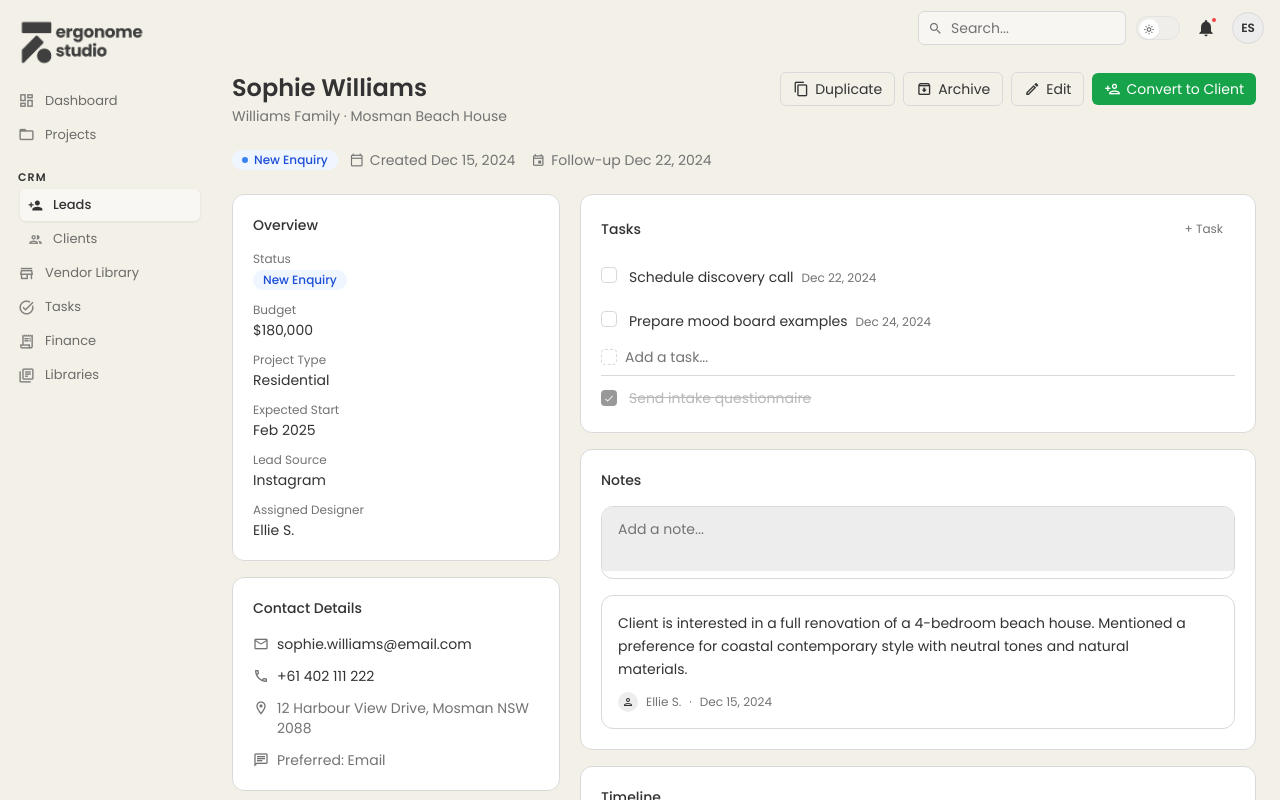
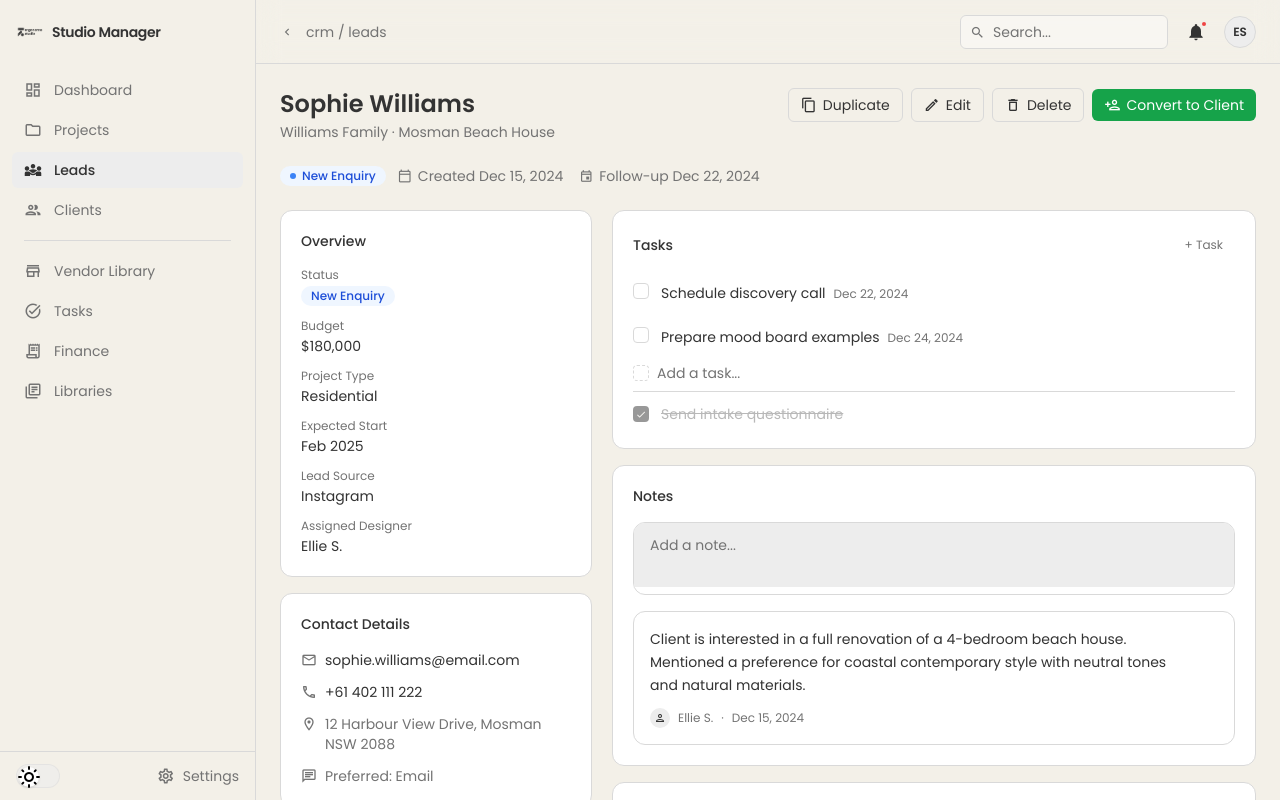
Before and after one commit to mtoma09/studio-os, a Next.js app: page /crm/leads/lead-1 in a window 1280 px wide. Shown: the top 800 px of the page. Built offline with nearby package versions, Linux system fonts and the light colour scheme.

Commit message:
Update UI and add search sources

```diff
--- a/app/(app)/crm/clients/[id]/page.tsx
+++ b/app/(app)/crm/clients/[id]/page.tsx
@@ -1,5 +1,6 @@
 'use client';
 
+import { useState } from 'react';
 import Link from 'next/link';
 import { mockClients, formatBudget } from '@/lib/crm-data';
 import { ClientStatusBadge } from '@/components/crm/StatusBadge';
@@ -20,7 +21,10 @@ interface Props {
 
 export default function ClientDetailPage({ params }: Props) {
   const { id } = params;
-  const client = mockClients.find((c) => c.id === id);
+  const [clients, setClients] = useState(mockClients);
+  const [showEdit, setShowEdit] = useState(false);
+  const [showDelete, setShowDelete] = useState(false);
+  const client = clients.find((c) => c.id === id);
 
   if (!client) {
     return (
@@ -48,15 +52,11 @@ export default function ClientDetailPage({ params }: Props) {
         </div>
 
         <div className="flex items-center gap-2 flex-shrink-0">
-          <button className="notion-button border border-border text-sm">
-            <span className="material-icons-outlined" style={{ fontSize: 16 }}>archive</span>
-            Archive
-          </button>
-          <button className="notion-button border border-border text-sm">
+          <button onClick={() => setShowEdit(true)} className="notion-button border border-border text-sm">
             <span className="material-icons-outlined" style={{ fontSize: 16 }}>edit</span>
             Edit
           </button>
-          <button className="notion-button border border-border text-sm">
+          <button onClick={() => setShowDelete(true)} className="notion-button border border-border text-sm">
             <span className="material-icons-outlined" style={{ fontSize: 16 }}>delete_outline</span>
             Delete
           </button>
@@ -188,6 +188,48 @@ export default function ClientDetailPage({ params }: Props) {
           </DetailSection>
         </div>
       </div>
+
+      {showEdit && (
+        <div className="fixed inset-0 z-50 flex items-center justify-center">
+          <div className="absolute inset-0 bg-black/20" onClick={() => setShowEdit(false)} />
+          <div className="relative bg-card border border-border rounded-2xl shadow-xl w-full max-w-md mx-4 overflow-hidden">
+            <div className="px-6 py-5">
+              <h3 className="font-semibold mb-4">Edit Client</h3>
+              <div className="space-y-3">
+                <div><label className="block text-xs text-muted-foreground mb-1.5">Name</label><input className="modal-input" defaultValue={client.primaryContact} /></div>
+                <div><label className="block text-xs text-muted-foreground mb-1.5">Company</label><input className="modal-input" defaultValue={client.company} /></div>
+                <div><label className="block text-xs text-muted-foreground mb-1.5">Email</label><input className="modal-input" defaultValue={client.email} /></div>
+                <div><label className="block text-xs text-muted-foreground mb-1.5">Phone</label><input className="modal-input" defaultValue={client.phone} /></div>
+              </div>
+            </div>
+            <div className="flex items-center justify-end gap-2 px-6 py-4 border-t border-border bg-muted/20">
+              <button onClick={() => setShowEdit(false)} className="notion-button border border-border text-sm">Cancel</button>
+              <button onClick={() => setShowEdit(false)} className="notion-button bg-foreground text-background hover:bg-foreground/90 text-sm">Save</button>
+            </div>
+          </div>
+        </div>
+      )}
+
+      {showDelete && (
+        <div className="fixed inset-0 z-50 flex items-center justify-center">
+          <div className="absolute inset-0 bg-black/20" onClick={() => setShowDelete(false)} />
+          <div className="relative bg-card border border-border rounded-2xl shadow-xl w-full max-w-sm mx-4 overflow-hidden">
+            <div className="px-6 py-5">
+              <div className="flex items-center gap-3 mb-3">
+                <div className="w-10 h-10 rounded-full bg-red-50 flex items-center justify-center">
+                  <span className="material-icons-outlined text-red-600" style={{ fontSize: 20 }}>delete_outline</span>
+                </div>
+                <h3 className="font-semibold">Delete Client</h3>
+              </div>
+              <p className="text-sm text-muted-foreground">Are you sure you want to delete <span className="font-medium text-foreground">{client.primaryContact}</span>? This action cannot be undone.</p>
+            </div>
+            <div className="flex items-center justify-end gap-2 px-6 py-4 border-t border-border bg-muted/20">
+              <button onClick={() => setShowDelete(false)} className="notion-button border border-border text-sm">Cancel</button>
+              <button onClick={() => { setClients(prev => prev.filter(c => c.id !== id)); setShowDelete(false); }} className="notion-button bg-red-600 text-white hover:bg-red-700 text-sm">Delete</button>
+            </div>
+          </div>
+        </div>
+      )}
     </div>
   );
 }
--- a/app/(app)/crm/leads/[id]/page.tsx
+++ b/app/(app)/crm/leads/[id]/page.tsx
@@ -1,5 +1,6 @@
 'use client';
 
+import { useState } from 'react';
 import Link from 'next/link';
 import { mockLeads, formatBudget } from '@/lib/crm-data';
 import { LeadStatusBadge } from '@/components/crm/StatusBadge';
@@ -14,7 +15,10 @@ interface Props {
 
 export default function LeadDetailPage({ params }: Props) {
   const { id } = params;
-  const lead = mockLeads.find((l) => l.id === id);
+  const [leads, setLeads] = useState(mockLeads);
+  const [showEdit, setShowEdit] = useState(false);
+  const [showDelete, setShowDelete] = useState(false);
+  const lead = leads.find((l) => l.id === id);
 
   if (!lead) {
     return (
@@ -43,13 +47,13 @@ export default function LeadDetailPage({ params }: Props) {
             <span className="material-icons-outlined" style={{ fontSize: 16 }}>content_copy</span>
             Duplicate
           </button>
-          <button className="notion-button border border-border text-sm">
-            <span className="material-icons-outlined" style={{ fontSize: 16 }}>archive</span>
-            Archive
-          </button>
-          <button className="notion-button border border-border text-sm">
+          <button onClick={() => setShowEdit(true)} className="notion-button border border-border text-sm">
             <span className="material-icons-outlined" style={{ fontSize: 16 }}>edit</span>
             Edit
+          </button>
+          <button onClick={() => setShowDelete(true)} className="notion-button border border-border text-sm">
+            <span className="material-icons-outlined" style={{ fontSize: 16 }}>delete_outline</span>
+            Delete
           </button>
           <button className="notion-button bg-green-600 text-white hover:bg-green-700 text-sm">
             <span className="material-icons-outlined" style={{ fontSize: 16 }}>person_add</span>
@@ -125,6 +129,49 @@ export default function LeadDetailPage({ params }: Props) {
           </DetailSection>
         </div>
       </div>
+
+      {showEdit && (
+        <div className="fixed inset-0 z-50 flex items-center justify-center">
+          <div className="absolute inset-0 bg-black/20" onClick={() => setShowEdit(false)} />
+          <div className="relative bg-card border border-border rounded-2xl shadow-xl w-full max-w-md mx-4 overflow-hidden">
+            <div className="px-6 py-5">
+              <h3 className="font-semibold mb-4">Edit Lead</h3>
+              <div className="space-y-3">
+                <div className="grid grid-cols-2 gap-3"><div><label className="block text-xs text-muted-foreground mb-1.5">First Name</label><input className="modal-input" defaultValue={lead.firstName} /></div><div><label className="block text-xs text-muted-foreground mb-1.5">Last Name</label><input className="modal-input" defaultValue={lead.lastName} /></div></div>
+                <div><label className="block text-xs text-muted-foreground mb-1.5">Company</label><input className="modal-input" defaultValue={lead.company} /></div>
+                <div><label className="block text-xs text-muted-foreground mb-1.5">Email</label><input className="modal-input" defaultValue={lead.email} /></div>
+                <div><label className="block text-xs text-muted-foreground mb-1.5">Phone</label><input className="modal-input" defaultValue={lead.phone} /></div>
+                <div><label className="block text-xs text-muted-foreground mb-1.5">Project Name</label><input className="modal-input" defaultValue={lead.projectName} /></div>
+              </div>
+            </div>
+            <div className="flex items-center justify-end gap-2 px-6 py-4 border-t border-border bg-muted/20">
+              <button onClick={() => setShowEdit(false)} className="notion-button border border-border text-sm">Cancel</button>
+              <button onClick={() => setShowEdit(false)} className="notion-button bg-foreground text-background hover:bg-foreground/90 text-sm">Save</button>
+            </div>
+          </div>
+        </div>
+      )}
+
+      {showDelete && (
+        <div className="fixed inset-0 z-50 flex items-center justify-center">
+          <div className="absolute inset-0 bg-black/20" onClick={() => setShowDelete(false)} />
+          <div className="relative bg-card border border-border rounded-2xl shadow-xl w-full max-w-sm mx-4 overflow-hidden">
+            <div className="px-6 py-5">
+              <div className="flex items-center gap-3 mb-3">
+                <div className="w-10 h-10 rounded-full bg-red-50 flex items-center justify-center">
+                  <span className="material-icons-outlined text-red-600" style={{ fontSize: 20 }}>delete_outline</span>
+                </div>
+                <h3 className="font-semibold">Delete Lead</h3>
+              </div>
+              <p className="text-sm text-muted-foreground">Are you sure you want to delete <span className="font-medium text-foreground">{lead.firstName} {lead.lastName}</span>? This action cannot be undone.</p>
+            </div>
+            <div className="flex items-center justify-end gap-2 px-6 py-4 border-t border-border bg-muted/20">
+              <button onClick={() => setShowDelete(false)} className="notion-button border border-border text-sm">Cancel</button>
+              <button onClick={() => { setLeads(prev => prev.filter(l => l.id !== id)); setShowDelete(false); }} className="notion-button bg-red-600 text-white hover:bg-red-700 text-sm">Delete</button>
+            </div>
+          </div>
+        </div>
+      )}
     </div>
   );
 }
--- a/app/(app)/layout.tsx
+++ b/app/(app)/layout.tsx
@@ -7,6 +7,7 @@ import { usePathname } from 'next/navigation';
 import { useTheme } from 'next-themes';
 import { DesignerProvider } from '@/lib/designer-context';
 import { NotificationProvider } from '@/lib/notification-context';
+import { SettingsProvider } from '@/lib/settings-context';
 import { NotificationCenter } from '@/components/NotificationCenter';
 import { UserMenu } from '@/components/UserMenu';
 import { mockProjects } from '@/lib/projects-data';
@@ -28,25 +29,27 @@ function ThemeToggle() {
       }`}
     >
       <span
-        className={`absolute top-0.5 left-0.5 w-5 h-5 rounded-full bg-card flex items-center justify-center shadow-sm transition-transform duration-300 ${
-          isDark ? 'translate-x-[18px]' : 'translate-x-0'
+        className={`absolute top-0.5 left-0.5 w-5 h-5 rounded-full bg-white dark:bg-black shadow transition-transform duration-300 ${
+          isDark ? 'translate-x-5' : 'translate-x-0'
         }`}
       >
-        <span className="material-icons-outlined text-foreground/80" style={{ fontSize: 11 }}>
-          {isDark ? 'dark_mode' : 'light_mode'}
+        <span className="absolute inset-0 flex items-center justify-center">
+          {isDark ? (
+            <span className="material-icons-outlined text-[11px] text-black">dark_mode</span>
+          ) : (
+            <span className="material-icons-outlined text-[11px] text-black">light_mode</span>
+          )}
         </span>
       </span>
     </button>
   );
 }
 
-// ── Nav items ─────────────────────────────────────────────────────────────────
+// ── Navigation Data ──────────────────────────────────────────────────────────
 const topNav = [
-  { href: '/dashboard', iconFilled: 'dashboard', iconOutlined: 'dashboard', label: 'Dashboard' },
-  { href: '/projects', iconFilled: 'folder', iconOutlined: 'folder_open', label: 'Projects' },
-];
-const crmChildren = [
-  { href: '/crm/leads', icon: 'person_add', label: 'Leads' },
+  { href: '/dashboard', icon: 'dashboard', label: 'Dashboard' },
+  { href: '/projects', icon: 'folder', label: 'Projects' },
+  { href: '/crm/leads', icon: 'diversity_3', label: 'Leads' },
   { href: '/crm/clients', icon: 'people', label: 'Clients' },
 ];
 const bottomNav = [
@@ -56,7 +59,7 @@ const bottomNav = [
   { href: '/libraries', icon: 'library_books', label: 'Libraries' },
 ];
 
-// ── Hardcoded vendor + task search data ──────────────────────────────────────
+// ── Hardcoded search data ───────────────────────────────────────────────────
 const hardcodedVendors = [
   { label: 'Luxury Lighting Co.', sub: 'Lighting', href: '/procurement' },
   { label: 'Artisan Furniture Co.', sub: 'Furniture', href: '/procurement' },
@@ -73,6 +76,24 @@ const hardcodedTasks = [
   { label: 'Site Measure', sub: 'Vaucluse House', href: '/tasks' },
   { label: 'Client Brief Sign-Off', sub: 'Mosman Terrace', href: '/tasks' },
   { label: 'FF&E Schedule Draft', sub: 'Rose Bay Villa', href: '/tasks' },
+];
+const hardcodedInvoices = [
+  { label: 'INV-001', sub: 'Hampton Residence', href: '/finance' },
+  { label: 'INV-002', sub: 'Vaucluse House', href: '/finance' },
+  { label: 'INV-003', sub: 'Darling Point Apartment', href: '/finance' },
+  { label: 'INV-004', sub: 'Mosman Terrace', href: '/finance' },
+];
+const hardcodedSchedules = [
+  { label: 'Hampton FF&E Schedule', sub: 'Hampton Residence', href: '/projects/1' },
+  { label: 'Vaucluse Finishes', sub: 'Vaucluse House', href: '/projects/2' },
+  { label: 'Darling Point Furniture', sub: 'Darling Point Apartment', href: '/projects/3' },
+  { label: 'Mosman Lighting', sub: 'Mosman Terrace', href: '/projects/4' },
+];
+const hardcodedProducts = [
+  { label: 'Bocci 14 Series Pendant', sub: 'Lighting', href: '/procurement' },
+  { label: 'B&B Italia Camaleonda', sub: 'Furniture', href: '/procurement' },
+  { label: 'Dornbracht Tara Tapware', sub: 'Hardware', href: '/procurement' },
+  { label: 'Mutina Rombini Tile', sub: 'Finishes', href: '/procurement' },
 ];
 
 type SearchResult = { type: string; label: string; sub?: string; href: string };
@@ -122,12 +143,30 @@ function GlobalSearch() {
       .slice(0, 3)
       .map(t => ({ type: 'Tasks', ...t }));
 
+    const invoices = hardcodedInvoices
+      .filter(i => i.label.toLowerCase().includes(q) || i.sub.toLowerCase().includes(q))
+      .slice(0, 3)
+      .map(i => ({ type: 'Invoices', ...i }));
+
+    const schedules = hardcodedSchedules
+      .filter(s => s.label.toLowerCase().includes(q) || s.sub.toLowerCase().includes(q))
+      .slice(0, 3)
+      .map(s => ({ type: 'Schedules', ...s }));
+
+    const products = hardcodedProducts
+      .filter(p => p.label.toLowerCase().includes(q) || p.sub.toLowerCase().includes(q))
+      .slice(0, 3)
+      .map(p => ({ type: 'Products', ...p }));
+
     const grouped: { group: string; items: SearchResult[] }[] = [];
     if (projects.length) grouped.push({ group: 'Projects', items: projects });
     if (clients.length) grouped.push({ group: 'Clients', items: clients });
     if (leads.length) grouped.push({ group: 'Leads', items: leads });
     if (vendors.length) grouped.push({ group: 'Vendors', items: vendors });
     if (tasks.length) grouped.push({ group: 'Tasks', items: tasks });
+    if (invoices.length) grouped.push({ group: 'Invoices', items: invoices });
+    if (schedules.length) grouped.push({ group: 'Schedules', items: schedules });
+    if (products.length) grouped.push({ group: 'Products', items: products });
     return grouped;
   }, [query]);
 
@@ -186,100 +225,83 @@ function GlobalSearch() {
   );
 }
 
-// ── Main Layout ───────────────────────────────────────────────────────────────
-function AppLayoutInner({ children }: { children: ReactNode }) {
+// ── Sidebar Nav Item ─────────────────────────────────────────────────────────
+function NavItem({ href, icon, label }: { href: string; icon: string; label: string }) {
   const pathname = usePathname();
-
-  function isActive(href: string) {
-    if (href === '/dashboard') return pathname === '/dashboard';
-    return pathname.startsWith(href);
-  }
-
-  function NavItem({ href, icon, label }: { href: string; icon: string; label: string }) {
-    const active = isActive(href);
+  const active = pathname === href || pathname?.startsWith(href + '/');
   return (
-      <Link href={href}
-        className={`sidebar-item ${active ? 'sidebar-item-active' : 'sidebar-item-hover text-muted-foreground'}`}>
-        <span className={`${active ? 'material-icons' : 'material-icons-outlined'} nav-icon`} style={{ fontSize: 17 }}>{icon}</span>
-        <span className="nav-label text-[13px]">{label}</span>
+    <Link
+      href={href}
+      className={`flex items-center gap-3 px-3 py-2 rounded-lg text-sm transition-colors group ${
+        active ? 'bg-muted font-medium text-foreground' : 'text-muted-foreground hover:text-foreground hover:bg-muted/50'
+      }`}
+    >
+      <span className={`material-icons-outlined ${active ? 'text-foreground' : 'text-muted-foreground group-hover:text-foreground'} transition-colors`} style={{ fontSize: 18 }}>
+        {icon}
+      </span>
+      <span className="flex-1">{label}</span>
     </Link>
   );
 }
 
+// ── Layout ───────────────────────────────────────────────────────────────────
+export default function AppLayout({ children }: { children: ReactNode }) {
   return (
-    <div className="flex h-screen bg-background">
-      {/* Sidebar — transparent background */}
-      <aside className="w-52 flex-shrink-0 flex flex-col">
-        {/* Logo — no border beneath */}
-        <div className="px-3 pt-3 pb-2 flex-shrink-0">
-          <Link href="/dashboard">
-            <Image src="/logo.png" alt="StudioOS" width={175} height={76}
-              style={{ width: 140, height: 'auto' }} priority />
+    <NotificationProvider>
+      <DesignerProvider>
+        <div className="flex min-h-screen bg-[var(--bg)]">
+          {/* Sidebar */}
+          <aside className="w-64 bg-[var(--bg)] border-r border-border flex flex-col fixed inset-y-0 left-0 z-40">
+            <div className="flex items-center gap-2 px-4 h-16 flex-shrink-0">
+              <Image src="/logo.png" alt="Studio" width={28} height={28} className="object-contain" priority />
+              <span className="font-semibold text-sm tracking-tight">Studio Manager</span>
+            </div>
+
+            <nav className="flex-1 px-3 py-2 space-y-1">
+              {topNav.map((item) => (
+                <NavItem key={item.href} {...item} />
+              ))}
+              <div className="py-2 px-3">
+                <div className="h-px bg-border" />
+              </div>
+              {bottomNav.map((item) => (
+                <NavItem key={item.href} {...item} />
+              ))}
+            </nav>
+
+            <div className="px-4 py-3 border-t border-border flex-shrink-0">
+              <div className="flex items-center justify-between">
+                <ThemeToggle />
+                <Link href="/settings" className="flex items-center gap-2 text-sm text-muted-foreground hover:text-foreground transition-colors">
+                  <span className="material-icons-outlined" style={{ fontSize: 18 }}>settings</span>
+                  Settings
                 </Link>
               </div>
+            </div>
+          </aside>
 
-        {/* Nav */}
-        <nav className="flex-1 px-2 py-1 space-y-0.5 overflow-y-auto">
-          {topNav.map((item) => (
-            <NavItem key={item.href} href={item.href} icon={isActive(item.href) ? item.iconFilled : item.iconOutlined} label={item.label} />
-          ))}
+          {/* Main Content */}
+          <div className="flex-1 flex flex-col ml-64">
+            {/* Top Bar */}
+            <header className="sticky top-0 z-30 bg-[var(--bg)]/80 backdrop-blur-md border-b border-border h-16 flex items-center justify-between px-6">
+              <div className="flex items-center gap-3">
+                <span className="material-icons-outlined text-muted-foreground" style={{ fontSize: 14 }}>navigate_before</span>
+                <span className="text-sm text-muted-foreground">{usePathname()?.split('/').filter(Boolean).slice(0, -1).join(' / ') || 'Dashboard'}</span>
+              </div>
+              <div className="flex items-center gap-3">
+                <GlobalSearch />
+                <NotificationCenter />
+                <UserMenu />
+              </div>
+            </header>
 
-          {/* CRM heading */}
-          <div className="pt-4 pb-0.5 px-2.5 flex items-center gap-2">
-            <span className="text-[11px] font-semibold uppercase tracking-widest" style={{ color: '#333333' }}>CRM</span>
-          </div>
-          <div className="flex items-start gap-0 pl-3">
-            <div className="flex flex-col flex-1 space-y-0.5">
-              {crmChildren.map((child) => {
-                const active = isActive(child.href);
-                return (
-                  <Link key={child.href} href={child.href}
-                    className={`sidebar-item pl-2 ${active ? 'sidebar-item-active' : 'sidebar-item-hover text-muted-foreground'}`}>
-                    <span className={`${active ? 'material-icons' : 'material-icons-outlined'} nav-icon`} style={{ fontSize: 15 }}>{child.icon}</span>
-                    <span className="nav-label text-[13px]">{child.label}</span>
-                  </Link>
-                );
-              })}
+            {/* Page Content */}
+            <main className="flex-1 px-6 py-6">
+              {children}
+            </main>
           </div>
         </div>
-
-          {/* Divider */}
-          {/* <div className="h-px bg-border/50 mx-2 my-1.5" /> */}
-
-          {/* Bottom nav */}
-          {bottomNav.map((item) => (
-            <NavItem key={item.href} href={item.href} icon={item.icon} label={item.label} />
-          ))}
-        </nav>
-      </aside>
-
-      {/* Main */}
-      <main className="flex-1 flex flex-col overflow-hidden">
-        {/* Header — transparent, no border */}
-        <header className="h-14 flex-shrink-0 sticky top-0 z-10 px-4 flex items-center justify-end gap-2.5">
-          <GlobalSearch />
-          <ThemeToggle />
-          <NotificationCenter />
-          <UserMenu />
-        </header>
-
-        {/* Content */}
-        <div className="flex-1 overflow-auto">
-          <div className="px-6 pb-6 pt-4">
-            {children}
-          </div>
-        </div>
-      </main>
-    </div>
+      </DesignerProvider>
+    </NotificationProvider>
   );
 }
-
-export default function AppLayout({ children }: { children: ReactNode }) {
-  return (
-    <DesignerProvider>
-      <NotificationProvider>
-        <AppLayoutInner>{children}</AppLayoutInner>
-      </NotificationProvider>
-    </DesignerProvider>
-  );
-}
--- a/app/(app)/tasks/page.tsx
+++ b/app/(app)/tasks/page.tsx
@@ -164,7 +164,7 @@ export default function TasksPage() {
                   className={`py-2 text-xs rounded-lg border transition-colors ${editingTask.status === s ? 'border-foreground bg-muted font-medium' : 'border-border text-muted-foreground hover:bg-muted/30'}`}>{s}</button>
               ))}</div></div>
             <div><label className="block text-xs text-muted-foreground mb-1.5">Due Date</label>
-              <input value={editingTask.due} onChange={e => setEditingTask(p => p && ({ ...p, due: e.target.value }))} className="modal-input" /></div>
+              <input type="date" value={editingTask.due} onChange={e => setEditingTask(p => p && ({ ...p, due: e.target.value }))} className="modal-input" /></div>
           </div>
         </SidePanel>
       )}
--- /dev/null
+++ b/lib/settings-context.tsx
@@ -0,0 +1,37 @@
+'use client';
+
+import { createContext, useContext, useState, ReactNode } from 'react';
+
+interface SettingsContextValue {
+  studioName: string;
+  setStudioName: (name: string) => void;
+  userName: string;
+  setUserName: (name: string) => void;
+  email: string;
+  setEmail: (email: string) => void;
+}
+
+const SettingsContext = createContext<SettingsContextValue>({
+  studioName: 'Design Studio HQ',
+  setStudioName: () => {},
+  userName: 'Ellie',
+  setUserName: () => {},
+  email: 'ellie@studio.com',
+  setEmail: () => {},
+});
+
+export function SettingsProvider({ children }: { children: ReactNode }) {
+  const [studioName, setStudioName] = useState('Design Studio HQ');
+  const [userName, setUserName] = useState('Ellie');
+  const [email, setEmail] = useState('ellie@studio.com');
+
+  return (
+    <SettingsContext.Provider value={{ studioName, setStudioName, userName, setUserName, email, setEmail }}>
+      {children}
+    </SettingsContext.Provider>
+  );
+}
+
+export function useSettings() {
+  return useContext(SettingsContext);
+}
```
Lines whose indentation alone changed are shown as unchanged.
